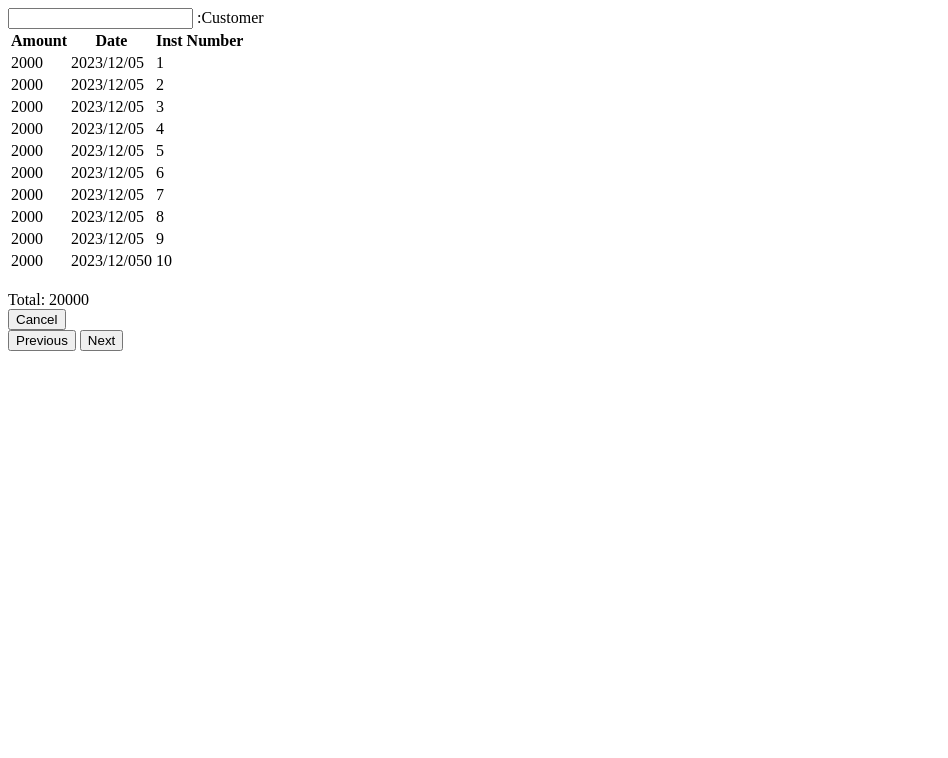
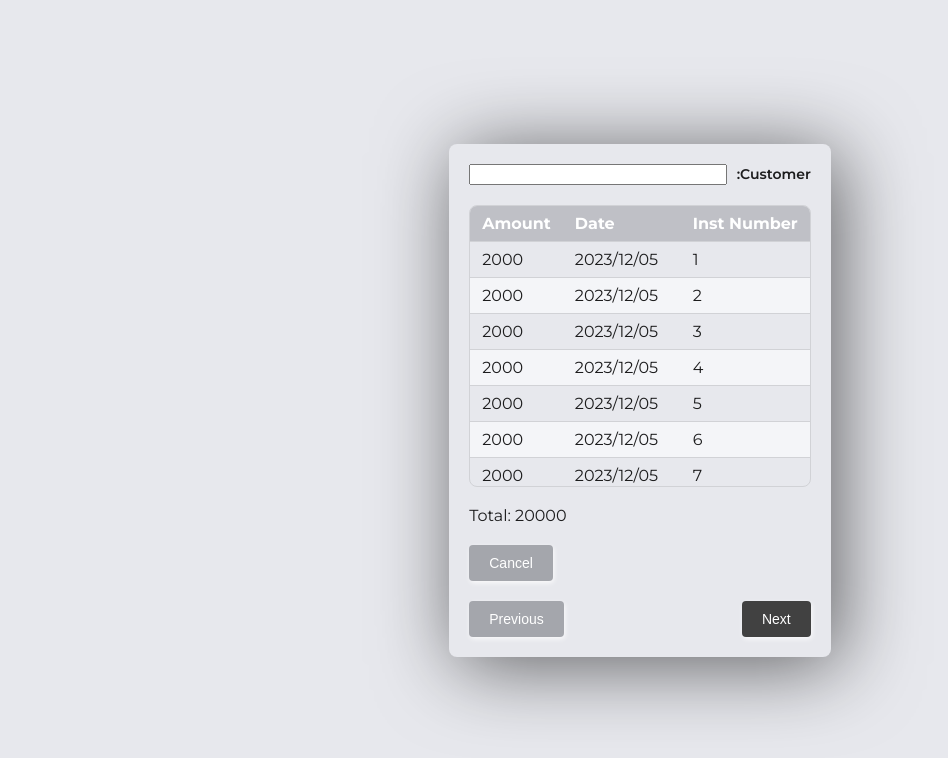
Before and after one commit to Tomiwa-232/WebApp, a plain HTML site: page customer.html in a window 1280 px wide. Shown: the whole page, without its empty margins (0-948 px from the left). Drawn offline with nearby package versions, Linux system fonts and the light colour scheme; the site is published under a folder, as on GitHub Pages, so addresses that start at the root find nothing.

Commit message:
Update customer.html

```diff
--- a/customer.html
+++ b/customer.html
@@ -5,7 +5,7 @@
     <meta charset="UTF-8">
     <meta name="viewport" content="width=device-width, initial-scale=1.0">
     <title>Customer balances</title>
-    <link rel="stylesheet" href="/CSS/customer.css">
+    <link rel="stylesheet" href="CSS/customer.css">
 
     <!-- ICONSCOUT CDN -->
     <link rel="stylesheet" href="https://unicons.iconscout.com/release/v4.0.8/css/line.css">
```
